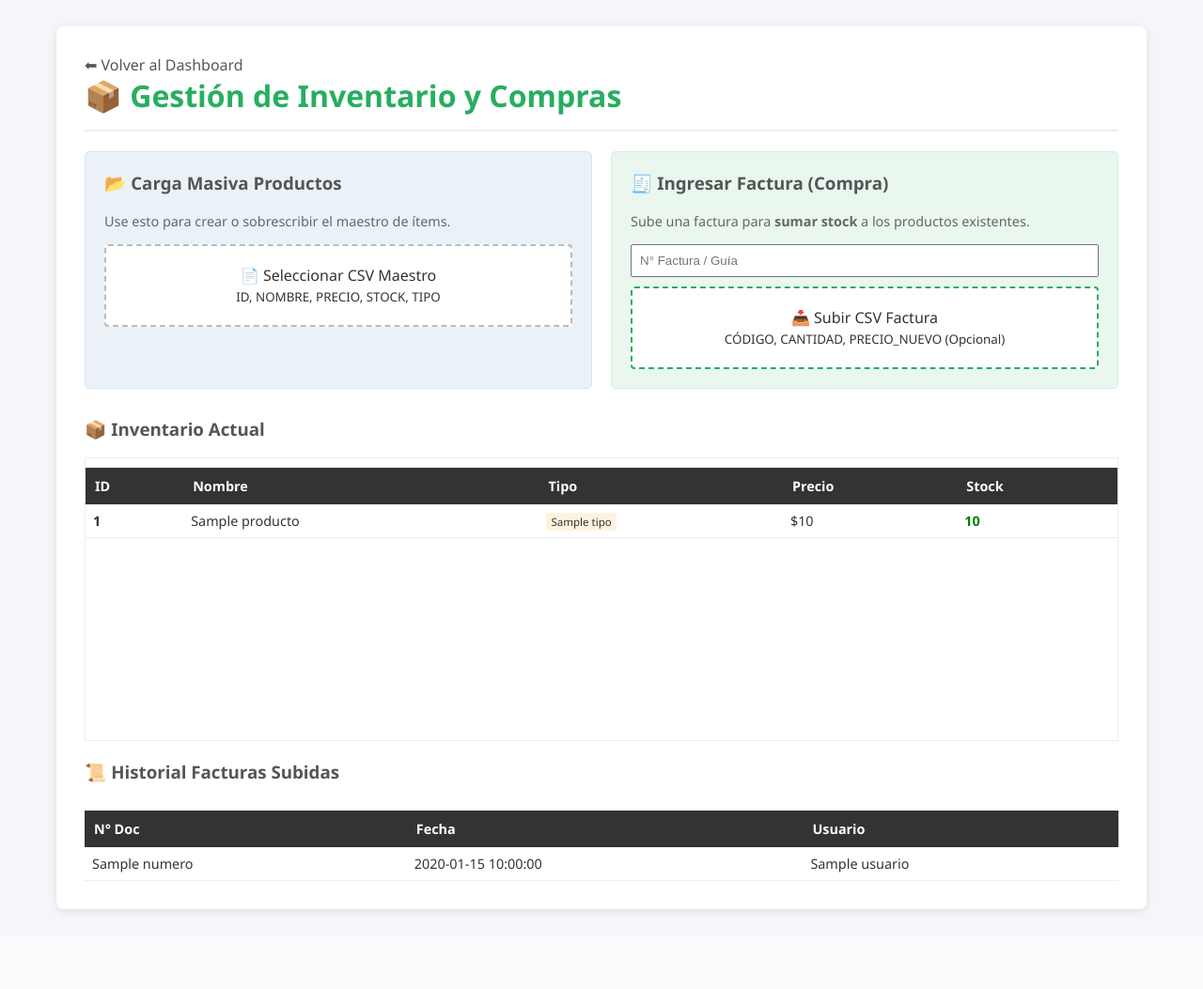
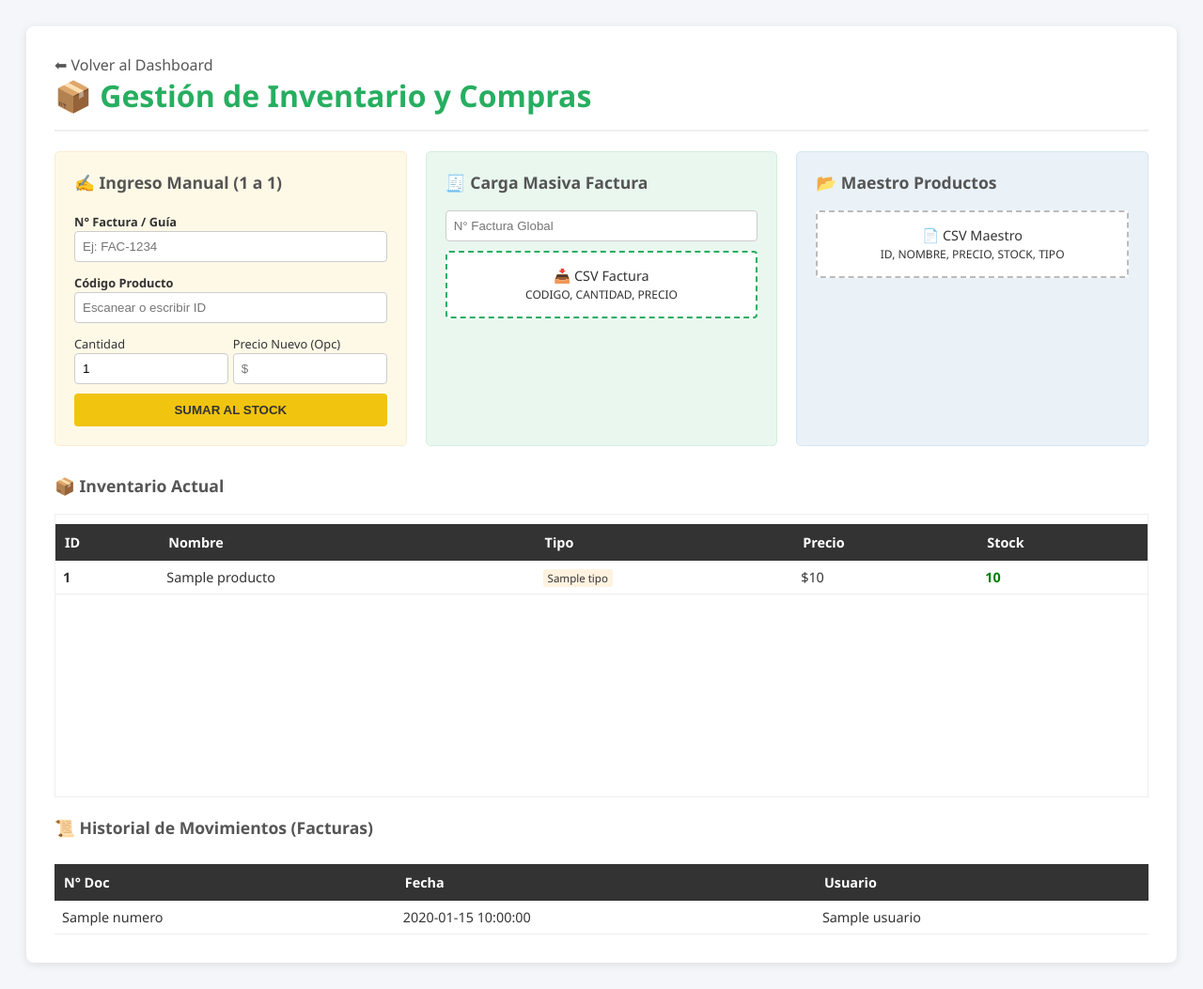
Before and after one commit to alexispferrada-wq/iron-trace-web, a Flask app: template templates/inventario.html in a window 1280 px wide. Shown: the whole page at 94% size. Before the commit the page ends 973 px from the top, so only its background shows below. Run offline with Flask 3, Linux system fonts and the light colour scheme; the template is opened without the code that fills it: most values are stand-ins (such as "Sample title", 1, 10 or a date in 2020); some libraries are stand-ins or nearby versions.

Commit message:
Update inventory page layout and styles

```diff
--- a/templates/inventario.html
+++ b/templates/inventario.html
@@ -5,22 +5,27 @@
     <title>Inventario & Logística - Iron Trace</title>
     <style>
         body { font-family: 'Segoe UI', sans-serif; background: #f4f6f9; padding: 20px; color: #333; }
-        .container { max-width: 1100px; margin: 0 auto; background: white; padding: 30px; border-radius: 8px; box-shadow: 0 2px 10px rgba(0,0,0,0.1); }
+        .container { max-width: 1200px; margin: 0 auto; background: white; padding: 30px; border-radius: 8px; box-shadow: 0 2px 10px rgba(0,0,0,0.1); }
         h1 { margin-top: 0; color: #27ae60; border-bottom: 2px solid #eee; padding-bottom: 15px; }
 
-        .grid-panels { display: grid; grid-template-columns: 1fr 1fr; gap: 20px; margin-bottom: 30px; }
+        .grid-panels { display: grid; grid-template-columns: 1fr 1fr 1fr; gap: 20px; margin-bottom: 30px; }
+
         .panel { padding: 20px; border-radius: 5px; border: 1px solid #ddd; }
         .panel-blue { background: #eaf2f8; border-color: #d4e6f1; }
         .panel-green { background: #e9f7ef; border-color: #d4efdf; }
+        .panel-yellow { background: #fef9e7; border-color: #fdebd0; }
 
-        h3 { margin-top: 0; color: #555; }
+        h3 { margin-top: 0; color: #555; font-size: 1.1em; }
 
-        .file-drop { border: 2px dashed #bbb; padding: 20px; text-align: center; background: white; cursor: pointer; border-radius: 4px; transition: 0.2s; }
+        .file-drop { border: 2px dashed #bbb; padding: 15px; text-align: center; background: white; cursor: pointer; border-radius: 4px; transition: 0.2s; font-size: 0.9em; }
         .file-drop:hover { border-color: #27ae60; background: #f9f9f9; }
 
-        button { width: 100%; padding: 12px; margin-top: 10px; border: none; border-radius: 4px; font-weight: bold; cursor: pointer; color: white; }
+        input, select { width: 100%; padding: 8px; margin-bottom: 10px; border: 1px solid #ccc; border-radius: 4px; box-sizing: border-box; }
+
+        button { width: 100%; padding: 10px; border: none; border-radius: 4px; font-weight: bold; cursor: pointer; color: white; }
         .btn-blue { background: #3498db; }
         .btn-green { background: #27ae60; }
+        .btn-yellow { background: #f1c40f; color: #333; }
 
         table { width: 100%; border-collapse: collapse; margin-top: 10px; font-size: 0.9em; }
         th { background: #333; color: white; padding: 10px; text-align: left; }
@@ -39,31 +44,57 @@
         {% endwith %}
 
         <div class="grid-panels">
-            <div class="panel panel-blue">
-                <h3>📂 Carga Masiva Productos</h3>
-                <p style="font-size:0.9em; color:#666;">Use esto para crear o sobrescribir el maestro de ítems.</p>
-                <form action="/inventario/carga_masiva_productos" method="POST" enctype="multipart/form-data">
-                    <div class="file-drop">
+
+            <div class="panel panel-yellow">
+                <h3>✍️ Ingreso Manual (1 a 1)</h3>
+                <form action="/inventario/ingreso_manual" method="POST">
+                    <label style="font-size:0.8em; font-weight:bold;">N° Factura / Guía</label>
+                    <input type="text" name="num_documento" placeholder="Ej: FAC-1234" required>
+
+                    <label style="font-size:0.8em; font-weight:bold;">Código Producto</label>
+                    <input type="text" name="id_producto" placeholder="Escanear o escribir ID" required list="lista_productos">
+                    <datalist id="lista_productos">
+                        {% for p in productos %}
+                            <option value="{{ p.id }}">{{ p.nombre }}</option>
+                        {% endfor %}
+                    </datalist>
+
+                    <div style="display:flex; gap:5px;">
+                        <div style="flex:1;">
+                            <label style="font-size:0.8em;">Cantidad</label>
+                            <input type="number" name="cantidad" value="1" min="1" required>
+                        </div>
+                        <div style="flex:1;">
+                            <label style="font-size:0.8em;">Precio Nuevo (Opc)</label>
+                            <input type="number" name="precio" placeholder="$">
+                        </div>
+                    </div>
+                    <button type="submit" class="btn-yellow">SUMAR AL STOCK</button>
+                </form>
+            </div>
+
+            <div class="panel panel-green">
+                <h3>🧾 Carga Masiva Factura</h3>
+                <form action="/inventario/subir_factura" method="POST" enctype="multipart/form-data">
+                    <input type="text" name="num_documento" placeholder="N° Factura Global" required>
+                    <div class="file-drop" style="border-color:#27ae60;">
                         <label style="cursor:pointer; display:block;">
-                            📄 Seleccionar CSV Maestro<br>
-                            <small>ID, NOMBRE, PRECIO, STOCK, TIPO</small>
-                            <input type="file" name="archivo_csv" accept=".csv" required style="display:none;" onchange="this.form.submit()">
+                            📥 CSV Factura<br>
+                            <small>CODIGO, CANTIDAD, PRECIO</small>
+                            <input type="file" name="archivo_factura" accept=".csv" required style="display:none;" onchange="this.form.submit()">
                         </label>
                     </div>
                 </form>
             </div>
 
-            <div class="panel panel-green">
-                <h3>🧾 Ingresar Factura (Compra)</h3>
-                <p style="font-size:0.9em; color:#666;">Sube una factura para <b>sumar stock</b> a los productos existentes.</p>
-                <form action="/inventario/subir_factura" method="POST" enctype="multipart/form-data">
-                    <input type="text" name="num_documento" placeholder="N° Factura / Guía" style="width:100%; padding:8px; margin-bottom:10px; box-sizing:border-box;" required>
-
-                    <div class="file-drop" style="border-color:#27ae60;">
+            <div class="panel panel-blue">
+                <h3>📂 Maestro Productos</h3>
+                <form action="/inventario/carga_masiva_productos" method="POST" enctype="multipart/form-data">
+                    <div class="file-drop">
                         <label style="cursor:pointer; display:block;">
-                            📥 Subir CSV Factura<br>
-                            <small>CÓDIGO, CANTIDAD, PRECIO_NUEVO (Opcional)</small>
-                            <input type="file" name="archivo_factura" accept=".csv" required style="display:none;" onchange="this.form.submit()">
+                            📄 CSV Maestro<br>
+                            <small>ID, NOMBRE, PRECIO, STOCK, TIPO</small>
+                            <input type="file" name="archivo_csv" accept=".csv" required style="display:none;" onchange="this.form.submit()">
                         </label>
                     </div>
                 </form>
@@ -90,7 +121,7 @@
             </table>
         </div>
 
-        <h3 style="margin-top:20px;">📜 Historial Facturas Subidas</h3>
+        <h3 style="margin-top:20px;">📜 Historial de Movimientos (Facturas)</h3>
         <div style="max-height: 150px; overflow-y: auto;">
             <table>
                 <thead><tr><th>N° Doc</th><th>Fecha</th><th>Usuario</th></tr></thead>
@@ -98,7 +129,7 @@
                     {% for f in facturas %}
                     <tr><td>{{ f.numero }}</td><td>{{ f.fecha }}</td><td>{{ f.usuario }}</td></tr>
                     {% else %}
-                    <tr><td colspan="3" style="text-align:center; color:#999;">Sin facturas registradas.</td></tr>
+                    <tr><td colspan="3" style="text-align:center; color:#999;">Sin movimientos recientes.</td></tr>
                     {% endfor %}
                 </tbody>
             </table>
```
